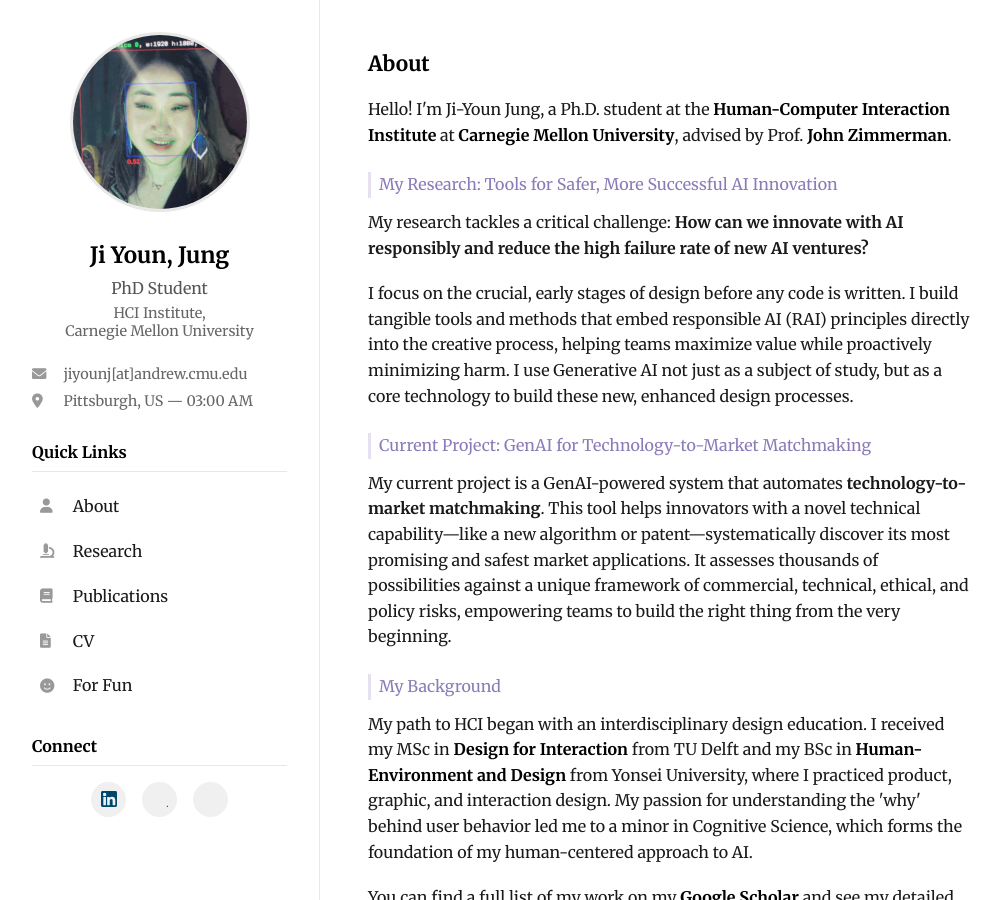
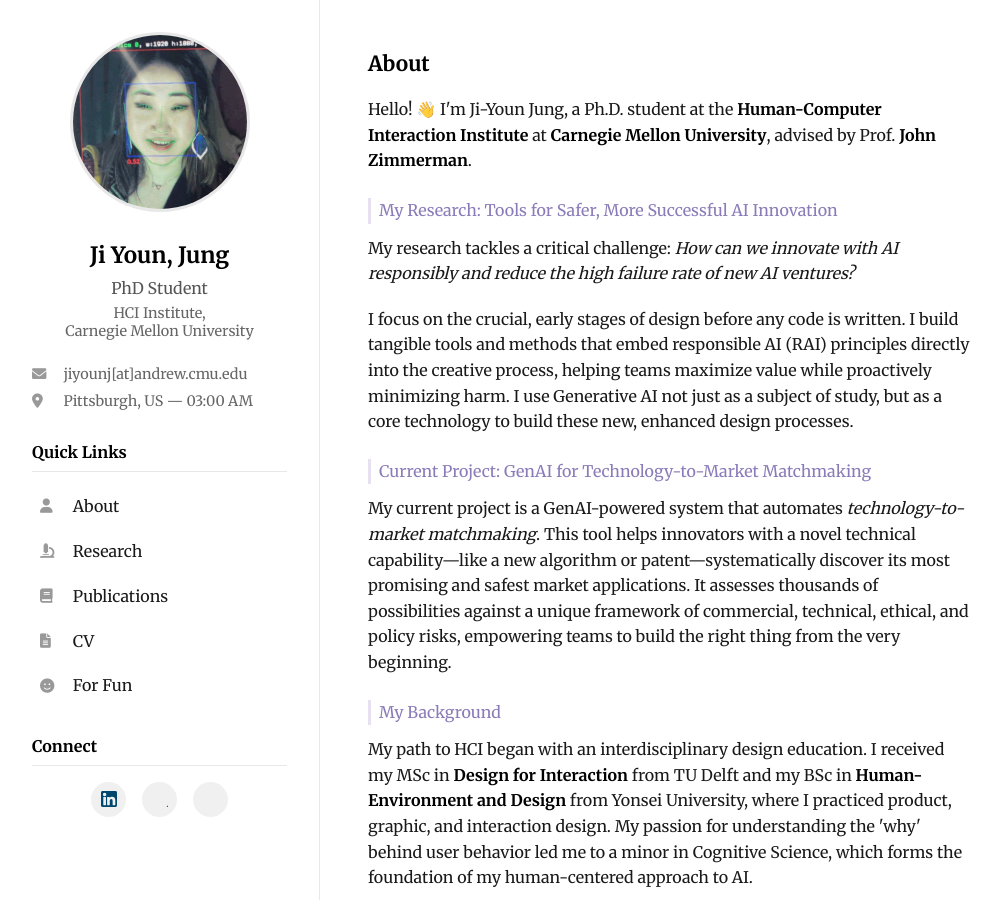
Before and after one commit to jiyoun-jung/jiyounjung, a Jekyll site: the page built from index.html, in a window 1280 px wide and 900 px high. Shown: the whole window, without its empty margins (40-1040 px from the left). Built offline with Jekyll 4.4.1, drawn with Linux system fonts in a browser that asks for light colours; some web fonts are replaced.

Commit message:
bold->italic

```diff
--- a/index.html
+++ b/index.html
@@ -5,17 +5,17 @@
 <section class="content-section">
     <h2>About</h2>
 
-    <p>Hello! I'm Ji-Youn Jung, a Ph.D. student at the <a href="https://hcii.cmu.edu/" target="_blank" rel="noopener noreferrer">Human-Computer Interaction Institute</a> at <a href="https://www.cmu.edu/" target="_blank" rel="noopener noreferrer">Carnegie Mellon University</a>, advised by Prof. <a href="https://hcii.cmu.edu/people/john-zimmerman" target="_blank" rel="noopener noreferrer">John Zimmerman</a>.</p>
+    <p>Hello! 👋 I'm Ji-Youn Jung, a Ph.D. student at the <a href="https://hcii.cmu.edu/" target="_blank" rel="noopener noreferrer">Human-Computer Interaction Institute</a> at <a href="https://www.cmu.edu/" target="_blank" rel="noopener noreferrer">Carnegie Mellon University</a>, advised by Prof. <a href="https://hcii.cmu.edu/people/john-zimmerman" target="_blank" rel="noopener noreferrer">John Zimmerman</a>.</p>
 
     <h4>My Research: Tools for Safer, More Successful AI Innovation</h4>
 
-    <p>My research tackles a critical challenge: <strong>How can we innovate with AI responsibly and reduce the high failure rate of new AI ventures?</strong></p>
+    <p>My research tackles a critical challenge: <em>How can we innovate with AI responsibly and reduce the high failure rate of new AI ventures?</em></p>
 
     <p>I focus on the crucial, early stages of design before any code is written. I build tangible tools and methods that embed responsible AI (RAI) principles directly into the creative process, helping teams maximize value while proactively minimizing harm. I use Generative AI not just as a subject of study, but as a core technology to build these new, enhanced design processes.</p>
 
     <h4>Current Project: GenAI for Technology-to-Market Matchmaking</h4>
 
-    <p>My current project is a GenAI-powered system that automates <strong>technology-to-market matchmaking</strong>. This tool helps innovators with a novel technical capability—like a new algorithm or patent—systematically discover its most promising and safest market applications. It assesses thousands of possibilities against a unique framework of commercial, technical, ethical, and policy risks, empowering teams to build the right thing from the very beginning.</p>
+    <p>My current project is a GenAI-powered system that automates <em>technology-to-market matchmaking</em>. This tool helps innovators with a novel technical capability—like a new algorithm or patent—systematically discover its most promising and safest market applications. It assesses thousands of possibilities against a unique framework of commercial, technical, ethical, and policy risks, empowering teams to build the right thing from the very beginning.</p>
 
     <h4>My Background</h4>
 
```
